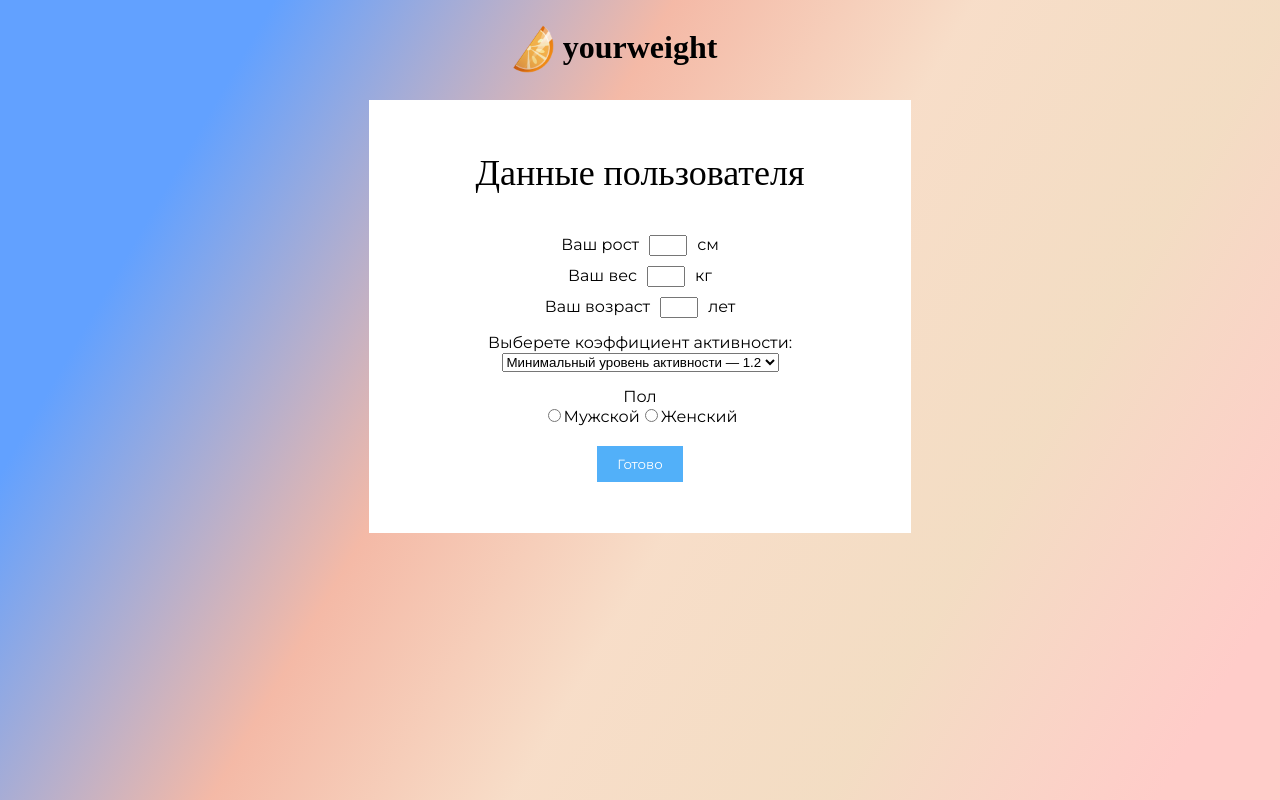
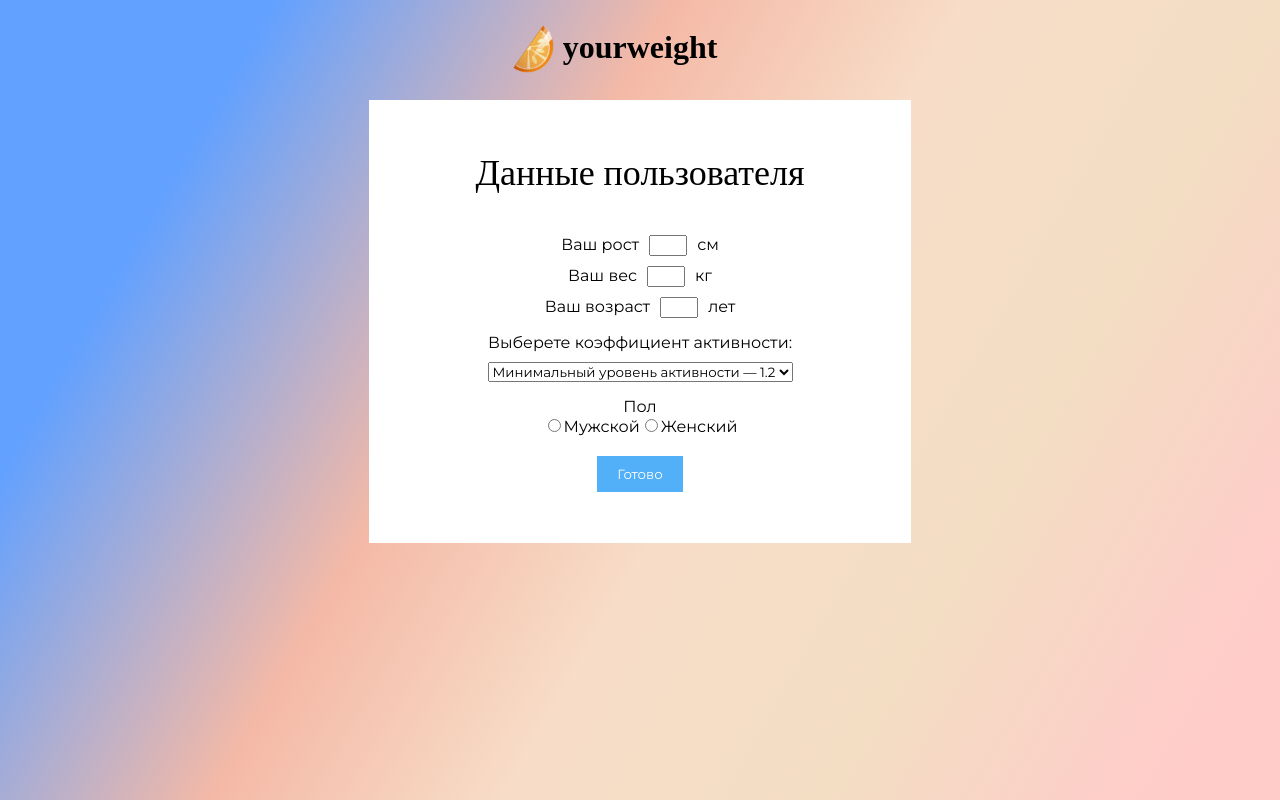
Before and after one commit to lKorron/yourweight, a Vue app: page /#/input in a window 1280 px wide. Built offline with nearby package versions, Linux system fonts and the light colour scheme; a web font is replaced by a local one.

Commit message:
input styling

```diff
--- a/src/App.vue
+++ b/src/App.vue
@@ -32,6 +32,10 @@ Object.entries(userData).forEach(([, value]) => {
   -moz-osx-font-smoothing: grayscale;
   text-align: center;
   color: $mainColor;
+}
+
+select {
+  font-family: Montserrat;
 }
 
 .app-name {
--- a/src/components/ContentPanel.vue
+++ b/src/components/ContentPanel.vue
@@ -59,9 +59,9 @@ const isCustomRoute = toRef(props, "customRoute");
   position: relative;
   margin-bottom: 30px;
 
-  &__header {
-    //text-decoration: underline;
-  }
+  // &__header {
+  //   text-decoration: underline;
+  // }
 
   &__content {
     margin-bottom: 40px;
--- a/src/components/PurposeInput.vue
+++ b/src/components/PurposeInput.vue
@@ -11,7 +11,7 @@
       </ErrorMessage>
     </div>
 
-    <button class="button">ок</button>
+    <button class="purpose-input__button button">ок</button>
   </Form>
 </template>
 
@@ -43,6 +43,10 @@ const onSubmit = () => {
     margin-left: 18px;
   }
 
+  &__button {
+    margin-top: 15px;
+  }
+
   > :not(:last-child) {
     margin-bottom: 10px;
   }
--- a/src/components/UserInput.vue
+++ b/src/components/UserInput.vue
@@ -55,8 +55,10 @@
       </div>
 
       <div class="user-input__coeff coeff">
-        <label for="">Выберете коэффициент активности:</label>
-        <Field v-model="coeff" name="coeff" as="select"
+        <label class="coeff__label" for=""
+          >Выберете коэффициент активности:</label
+        >
+        <Field class="coeff__select" v-model="coeff" name="coeff" as="select"
           ><option value="1.2">Минимальный уровень активности — 1.2</option>
           <option value="1.375">Низкий уровень активности — 1.375</option>
           <option value="1.55" selected>
@@ -211,4 +213,10 @@ defineRule("sex", (value) => {
     margin-top: 20px;
   }
 }
+
+.coeff {
+  &__select {
+    margin-top: 10px;
+  }
+}
 </style>
```
